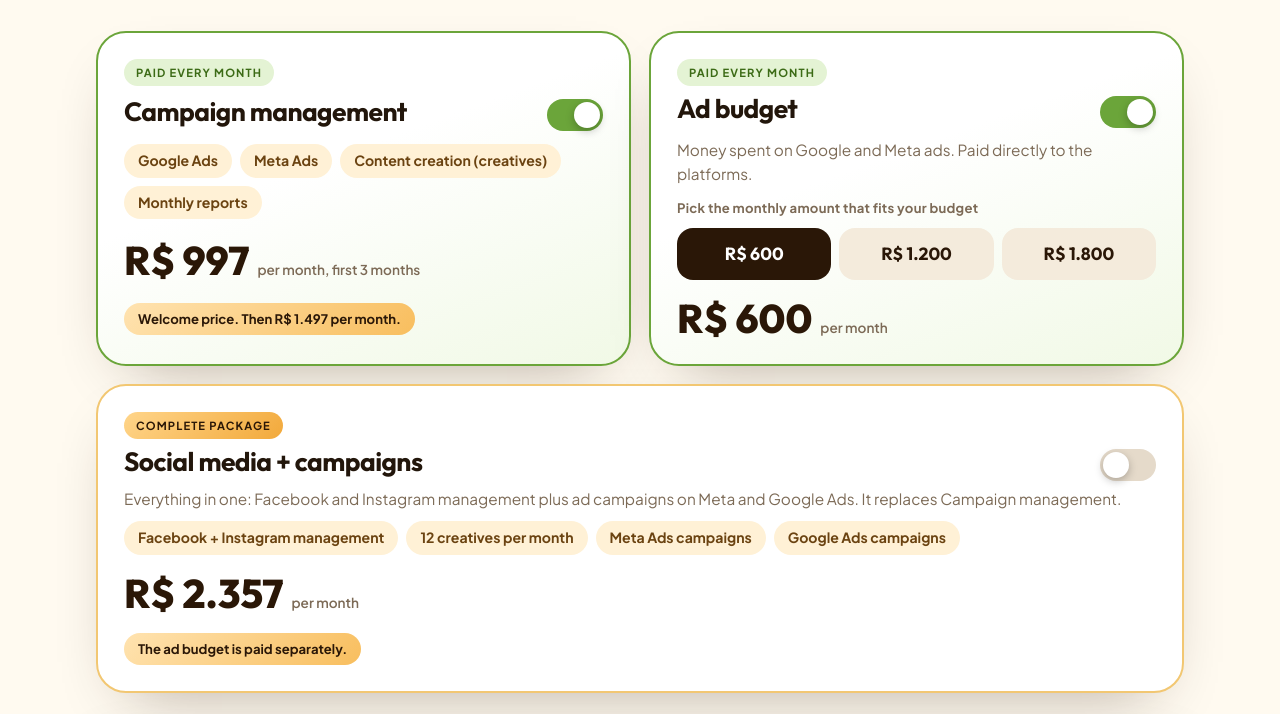
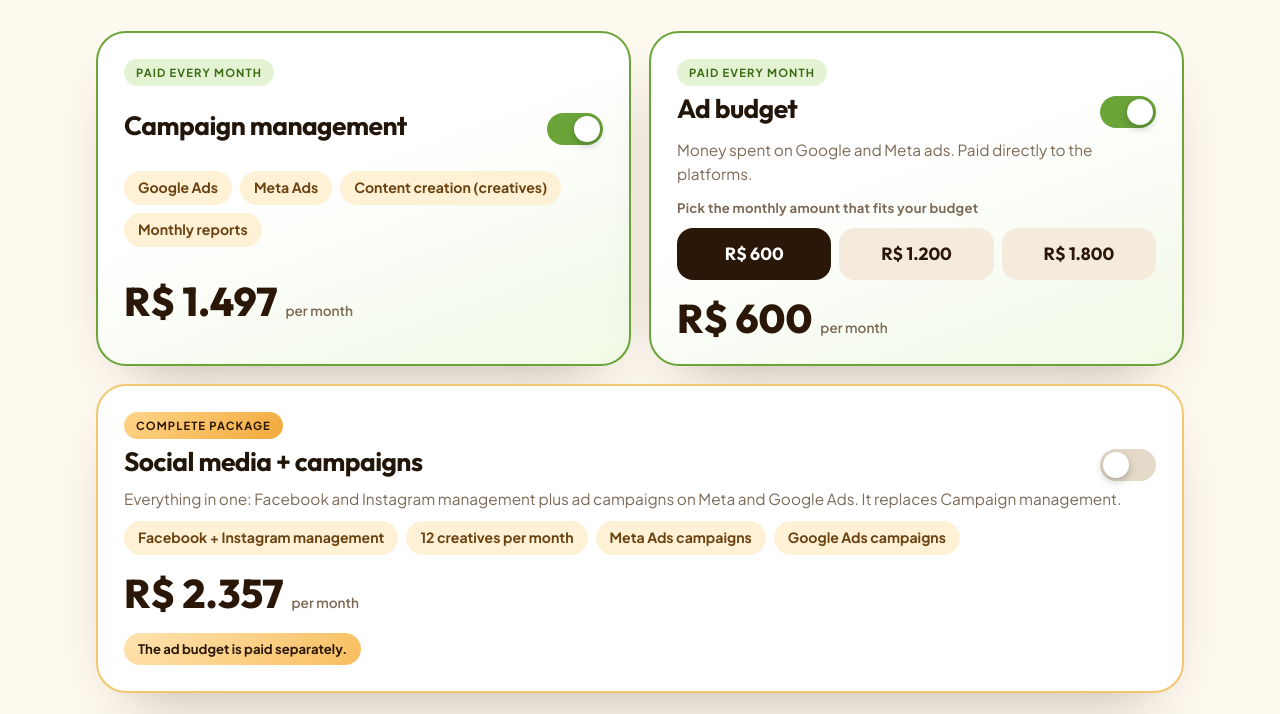
Before and after one commit to theoceanbluebr/propostas, a plain HTML site: page baraka-distribuidora/index.html in a window 1280 px wide. Shown: the part 5229-5943 px from the top of the page. Drawn offline with Linux system fonts and the light colour scheme.

Commit message:
Baraka: gestão R$1.497 por mês, sem desconto exibido
Co-Authored-By: Claude Sonnet 5.5 <noreply@anthropic.com>
Claude-Session: https://claude.ai/code/session_014SHWY91QThjY1vrkUtkhvm

```diff
--- a/baraka-distribuidora/index.html
+++ b/baraka-distribuidora/index.html
@@ -366,12 +366,11 @@ html[dir=rtl] body,html[dir=rtl] h1,html[dir=rtl] h2,html[dir=rtl] h3,html[dir=r
   </div>
 
   <div class="mods rv" id="mods">
-    <button class="mod" id="mgmt" data-excl="pack" type="button" role="switch" aria-checked="true" data-price="997" data-after="1497" data-kind="month" data-n="m1">
+    <button class="mod" id="mgmt" data-excl="pack" type="button" role="switch" aria-checked="true" data-price="1497" data-kind="month" data-n="m1">
       <span class="bdg" data-i="b_month"></span>
       <span><h3 data-i="m1"></h3></span><span class="sw"></span>
       <span class="feats"><span data-i="mf1"></span><span data-i="mf2"></span><span data-i="mf3"></span><span data-i="mf4"></span></span>
-      <span class="price">R$ 997<small data-i="mp_first"></small></span>
-      <span class="then" data-i="mp_then"></span>
+      <span class="price">R$ 1.497<small data-i="per_m"></small></span>
     </button>
 
     <div class="mod c2 on" id="budgetcard">
```
